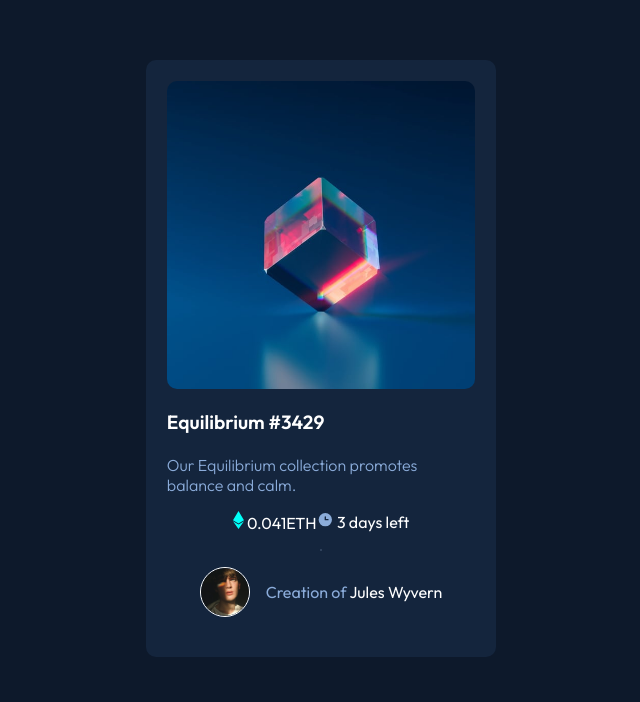
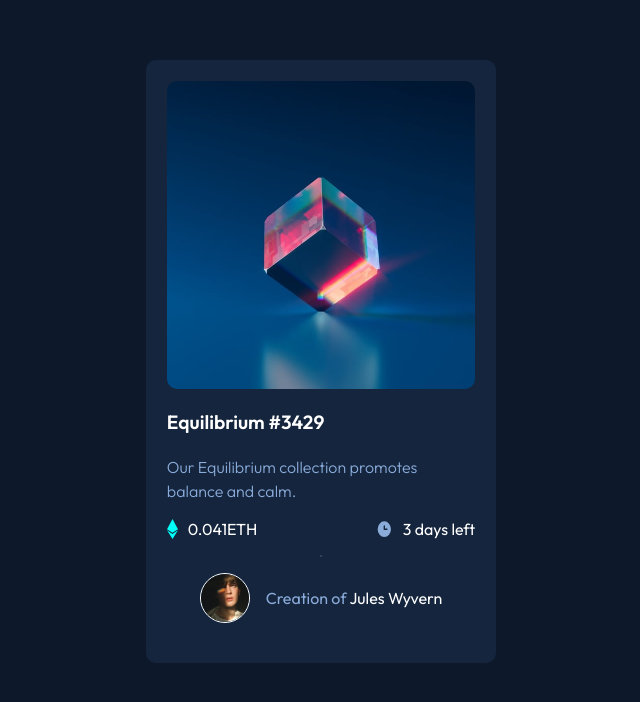
Before and after one commit to stephnicoledev/nft-card, a plain HTML site: page index.html in a window 1280 px wide. Shown: the part 116-818 px from the top of the page, without its empty margins (319-959 px from the left). Drawn offline with Linux system fonts and the light colour scheme.

Commit message:
Added flexbox on the eth and time sections

```diff
--- a/index.html
+++ b/index.html
@@ -25,7 +25,7 @@
         </p>
       </div>
       <div class="price">
-        <div>
+        <div class="eth">
           <img
             src="images/icon-ethereum.svg"
             alt="Ethereum icon"
@@ -33,7 +33,7 @@
           />
           0.041ETH
         </div>
-        <div>
+        <div class="time">
           <img src="images/icon-clock.svg" alt="Clock icon" class="icon" />
           3 days left
         </div>
--- a/styles.css
+++ b/styles.css
@@ -56,10 +56,29 @@ body {
   font-size: var(--ff);
   font-weight: var(--fw-3);
   margin-bottom: 1rem;
+  line-height: 1.5;
 }
 
 .price {
   display: flex;
+  justify-content: space-between;
+  width: 100%;
+}
+
+.eth {
+  display: flex;
+}
+
+.eth > img {
+  margin-right: 10px;
+}
+
+.time {
+  display: flex;
+}
+
+.time img {
+  margin-right: 10px;
 }
 
 .creator {
```
